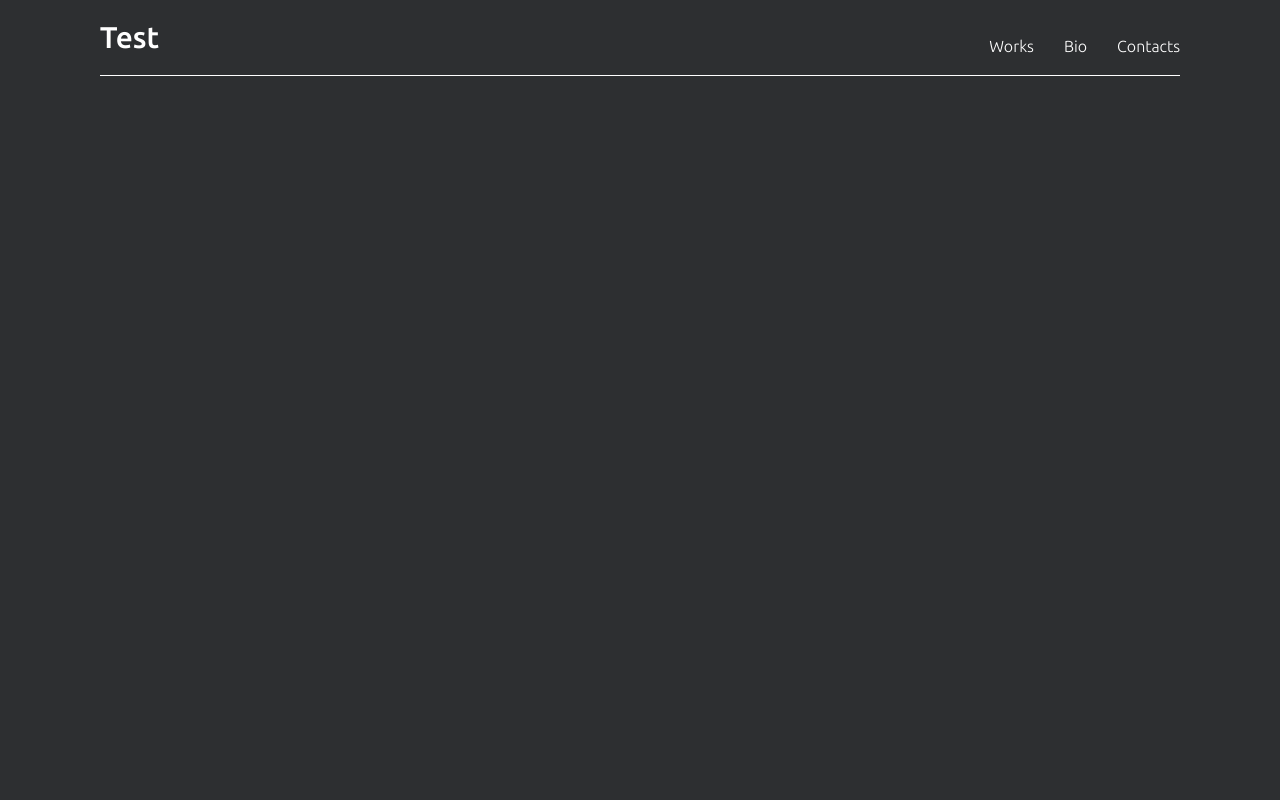
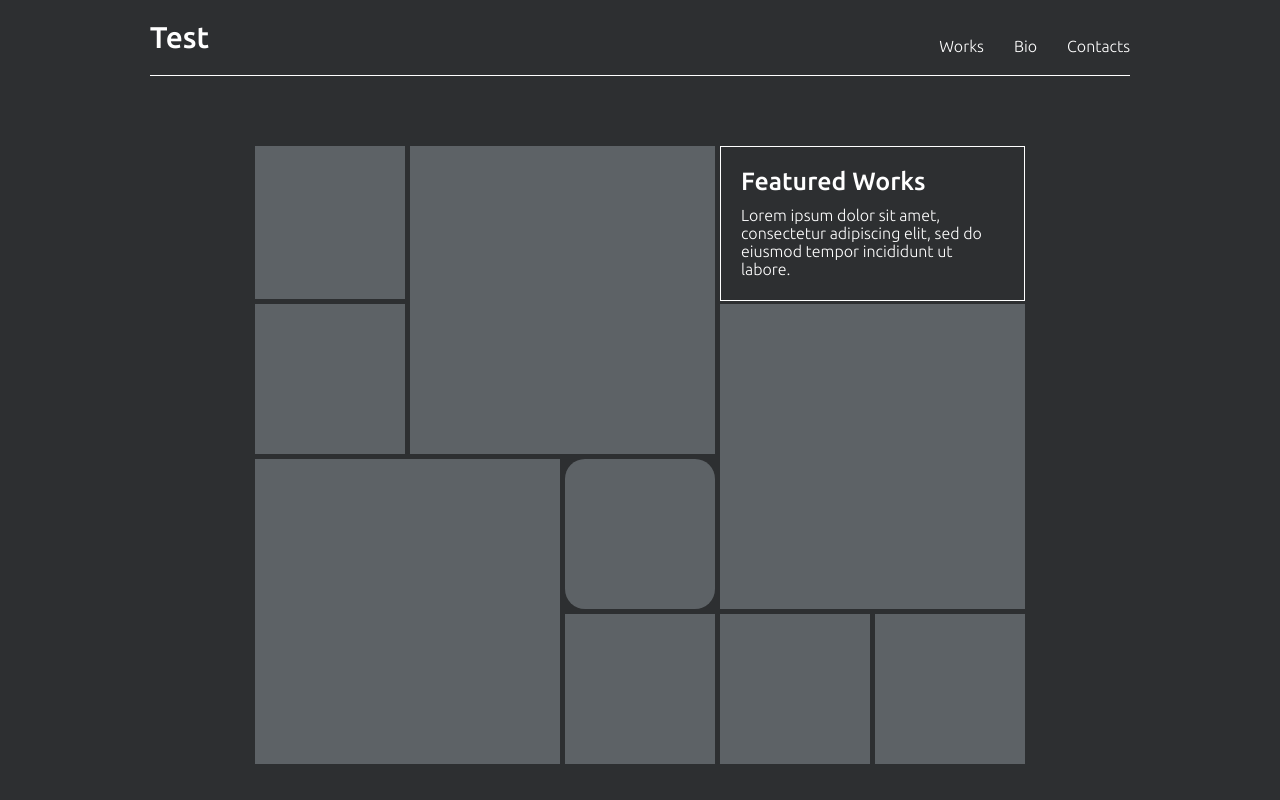
Before and after one commit to Yuriririril/yuriririril-2, a React (Create React App) app: page / in a window 1280 px wide. Built offline with nearby package versions, Linux system fonts and the light colour scheme.

Commit message:
Add collage to homescreen

```diff
--- a/src/App.css
+++ b/src/App.css
@@ -21,6 +21,7 @@ html {
 }
 
 body {
+  padding: 0 15rem;
   font: 1.6rem "ubuntu";
   height: 100%;
   color: white;
--- a/src/App.js
+++ b/src/App.js
@@ -1,11 +1,31 @@
+import { Route, BrowserRouter, Switch } from 'react-router-dom';
 import './App.css';
 import Header from './Components/Header';
+import HomeScreen from './Screens/HomeScreen';
 
 function App() {
   return (
-    <div className="app">
-      <Header/>
-    </div>
+    <BrowserRouter>
+      <div className="app">
+        <Switch>
+          <Route path="/" exact>
+            <HomeScreen />
+          </Route>
+          <Route path="/works" exact>
+            <Header/>
+            works
+          </Route>
+          <Route path="/bio" exact>
+            <Header/>
+            bio
+          </Route>
+          <Route path="/contacts" exact>
+            <Header/>
+            contacts
+          </Route>
+        </Switch>
+      </div>
+    </BrowserRouter>
   );
 }
 
--- /dev/null
+++ b/src/Components/Collage.css
@@ -0,0 +1,50 @@
+.collage {
+  display: flex;
+  justify-content: space-evenly;
+}
+
+.collage__grid {
+  display: grid;
+  grid-template-columns: repeat(5, 15rem);
+  gap: 0.5rem;
+}
+
+.collage__tile {
+  min-height: 15rem;
+  height: 100%;
+}
+
+.collage__tile__2 {
+  grid-row: 1 / 3;
+  grid-column: 2 / 4;
+}
+
+.collage__tile__3 {
+  grid-row: 1;
+  grid-column: 4 / 6;
+  border: 0.1rem solid white;
+}
+
+.collage__tile__5 {
+  grid-row: 3 / 5;
+  grid-column: 1 / 3;
+}
+
+.collage__tile__6 {
+  grid-row: 2 / 4;
+  grid-column: 4 / 6;
+}
+
+.collage__description {
+  height: 100%;
+  padding: 2rem;
+}
+
+.collage__description__header {
+  font-size: 2.5rem;
+  margin-bottom: 1rem;
+}
+
+.collage__description__text {
+  font-family: "ubuntu-light";
+}
--- /dev/null
+++ b/src/Components/Collage.js
@@ -0,0 +1,50 @@
+import React from 'react'
+import './Collage.css'
+import Image, { shapes } from './Image'
+
+function Collage() {
+  return (
+    <div className="collage">
+      <div className="collage__grid">
+        <div className="collage__tile collage__tile__1">
+          <Image />
+        </div>
+        <div className="collage__tile collage__tile__2">
+          <Image />
+        </div>
+        <div className="collage__tile collage__tile__3">
+          <div className="collage__description">
+            <div className="collage__description__header">Featured Works</div>
+            <div className="collage__description__text">
+              Lorem ipsum dolor sit amet, consectetur adipiscing elit,
+              sed do eiusmod tempor incididunt ut labore.
+            </div>
+          </div>
+        </div>
+        <div className="collage__tile collage__tile__4">
+          <Image />
+        </div>
+        <div className="collage__tile collage__tile__5">
+          <Image />
+        </div>
+        <div className="collage__tile collage__tile__6">
+          <Image />
+        </div>
+        <div className="collage__tile collage__tile__7">
+          <Image shape={shapes.ROUND_SQUARE} />
+        </div>
+        <div className="collage__tile collage__tile__8">
+          <Image />
+        </div>
+        <div className="collage__tile collage__tile__9">
+          <Image />
+        </div>
+        <div className="collage__tile collage__tile__10">
+          <Image />
+        </div>
+      </div>
+    </div>
+  )
+}
+
+export default Collage
--- a/src/Components/Header.css
+++ b/src/Components/Header.css
@@ -1,6 +1,6 @@
 .header {
   padding: 2rem 0;
-  margin: 0 10rem;
+  margin-bottom: 7rem;
   display: flex;
   justify-content: space-between;
   border-bottom: 0.1rem solid white;
--- a/src/Components/Header.js
+++ b/src/Components/Header.js
@@ -1,20 +1,23 @@
 import React from 'react'
+import { useHistory } from 'react-router-dom'
 import './Header.css'
 
 function Header() {
+  const history = useHistory();
+
   return (
     <div className="header">
-      <div className="header__home">
+      <div className="header__home" onClick={() => history.push("/")}>
         Test
       </div>
       <div className="header__options">
-        <div className="header__option">
+        <div className="header__option" onClick={() => history.push("/works")}>
           Works
         </div>
-        <div className="header__option">
+        <div className="header__option" onClick={() => history.push("/bio")}>
           Bio
         </div>
-        <div className="header__option">
+        <div className="header__option" onClick={() => history.push("/contacts")}>
           Contacts
         </div>
       </div>
--- /dev/null
+++ b/src/Components/Image.css
@@ -0,0 +1,12 @@
+.image {
+  background-color: #5d6266;
+  height: 100%;
+}
+
+.image__circle {
+  border-radius: 50%;
+}
+
+.image__roundSquare {
+  border-radius: 2rem;
+}
--- /dev/null
+++ b/src/Components/Image.js
@@ -0,0 +1,29 @@
+import React from 'react'
+import './Image.css'
+
+export const shapes = {
+  SQUARE: "SQUARE",
+  CIRCLE: "CIRCLE",
+  ROUND_SQUARE: "ROUND-SQUARE"
+}
+
+const getShapeClassName = (shape) => {
+  var baseClassName = "image"
+
+  switch (shape) {
+    case shapes.SQUARE: return ""
+    case shapes.CIRCLE: return `${baseClassName}__circle`
+    case shapes.ROUND_SQUARE: return `${baseClassName}__roundSquare`
+    default: return ""
+  }
+}
+
+function Image({shape = shapes.SQUARE}) {
+  return (
+    <div className={`image ${getShapeClassName(shape)}`}>
+
+    </div>
+  )
+}
+
+export default Image
--- /dev/null
+++ b/src/Screens/HomeScreen.js
@@ -0,0 +1,14 @@
+import React from 'react'
+import Collage from '../Components/Collage'
+import Header from '../Components/Header'
+
+function HomeScreen() {
+  return (
+    <div className="homeScreen">
+      <Header />
+      <Collage />
+    </div>
+  )
+}
+
+export default HomeScreen
```
